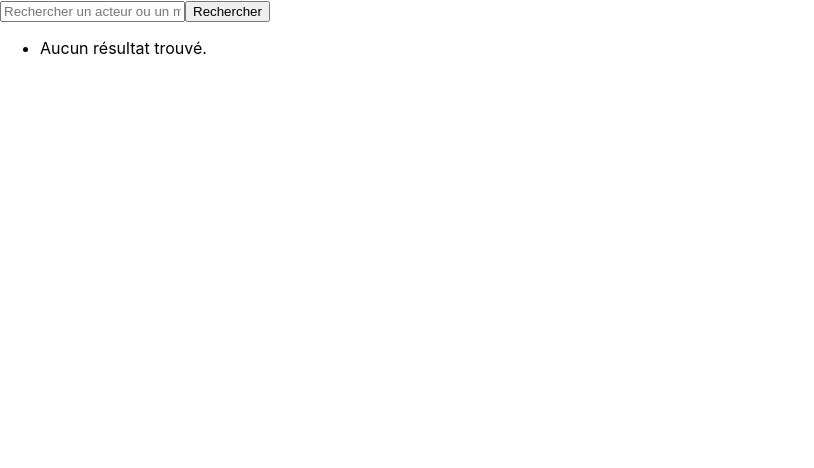
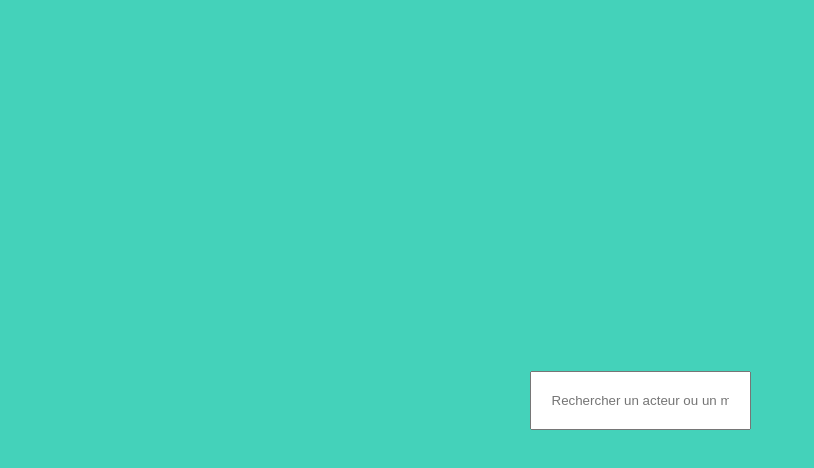
Before and after one commit to kevin-ledez/React-API, a React (Create React App) app: page / in a window 1280 px wide. Shown: the top 468 px of the page, without its empty margins (0-814 px from the left). Built offline with nearby package versions, Linux system fonts and the light colour scheme.

Commit message:
👌 IMPROVE: Input Search

```diff
--- a/src/components/Home/Home.css
+++ b/src/components/Home/Home.css
@@ -0,0 +1,3 @@
+body {
+    background-color: #44d2ba;
+}
--- a/src/components/Search/MovieSearch.css
+++ b/src/components/Search/MovieSearch.css
@@ -0,0 +1,39 @@
+ul {
+    list-style: none;
+    padding: 0;
+    position: absolute;
+    top: 100%;
+    left: 0;
+    width: 100%;
+    background: #fff;
+    border-radius: 5px;
+    box-shadow: 0 1px 2px rgba(0, 0, 0, 0.1);
+    z-index: 1;
+}
+
+li {
+    padding: 10px;
+    margin: 10px 0;
+    border-bottom: 1px solid #ccc;
+}
+
+.container {
+    display: flex;
+    justify-content: center;
+    height: 100vh;
+    align-items: center;
+}
+
+.search {
+    position: relative;
+    padding: 20px;
+}
+
+.search-input {
+    padding: 10px;
+    font-size: 16px;
+    width: 100%;
+    border-radius: 5px;
+    border: none;
+    outline: none;
+}
--- a/src/components/Search/MovieSearch.js
+++ b/src/components/Search/MovieSearch.js
@@ -1,4 +1,5 @@
 import React, { useState } from "react";
+import "./MovieSearch.css";
 
 const MovieSearch = () => {
   const [searchQuery, setSearchQuery] = useState("");
@@ -7,19 +8,18 @@ const MovieSearch = () => {
   const API_KEY = "005b56149e8ba5468ce2c4974c5d4cb9";
   const BASE_URL = "https://api.themoviedb.org/3";
 
-  const handleSearch = async (e) => {
-    e.preventDefault();
+  const handleSearch = async (query) => {
     try {
       // Recherche des films associés à l'acteur
       const actorResponse = await fetch(
-        `${BASE_URL}/search/person?api_key=${API_KEY}&query=${searchQuery}`
+        `${BASE_URL}/search/person?api_key=${API_KEY}&query=${query}`
       );
       const actorData = await actorResponse.json();
       const actorId = actorData.results[0]?.id || null;
 
       // Recherche des films avec le mot clé dans le titre
       const movieResponse = await fetch(
-        `${BASE_URL}/search/movie?api_key=${API_KEY}&query=${searchQuery}`
+        `${BASE_URL}/search/movie?api_key=${API_KEY}&query=${query}`
       );
       const movieData = await movieResponse.json();
 
@@ -46,28 +46,35 @@ const MovieSearch = () => {
     }
   };
 
+  const handleChange = (e) => {
+    const query = e.target.value;
+    setSearchQuery(query);
+
+    // Appeler handleSearch pour effectuer la recherche automatiquement
+    handleSearch(query);
+  };
+
   return (
-    <div>
-      <form onSubmit={handleSearch}>
-        <input
-          type="text"
-          value={searchQuery}
-          onChange={(e) => setSearchQuery(e.target.value)}
-          placeholder="Rechercher un acteur ou un mot clé dans le titre"
-        />
-        <button type="submit">Rechercher</button>
-      </form>
+    <div className="container">
+    <div className="search">
+      <input
+        className="search"
+        type="text"
+        value={searchQuery}
+        onChange={handleChange} // Appel de la fonction handleChange lorsqu'il y a un changement dans l'input
+        placeholder="Rechercher un acteur ou un mot clé dans le titre"
+      />
       <ul>
         {results && results.length > 0 ? (
           results.map((result) => (
+            //console.log(result),
             <li key={result.id}>
               <p>Titre : {result.title}</p>
             </li>
           ))
-        ) : (
-          <li>Aucun résultat trouvé.</li>
-        )}
+        ) : ('')}
       </ul>
+    </div>
     </div>
   );
 };
```
